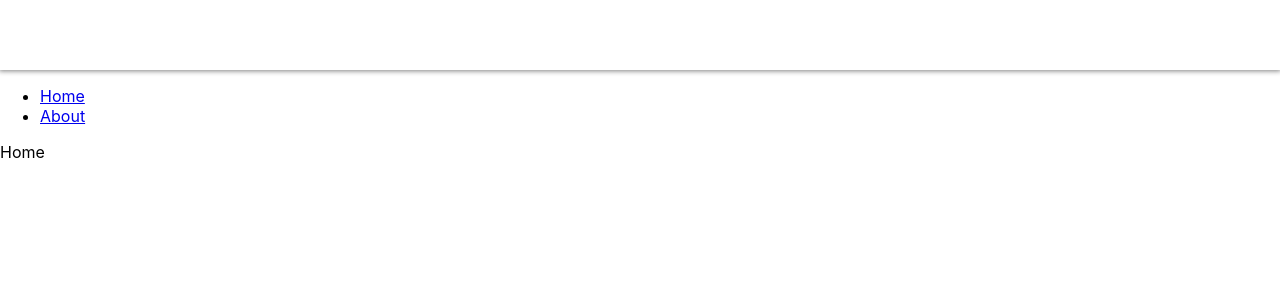
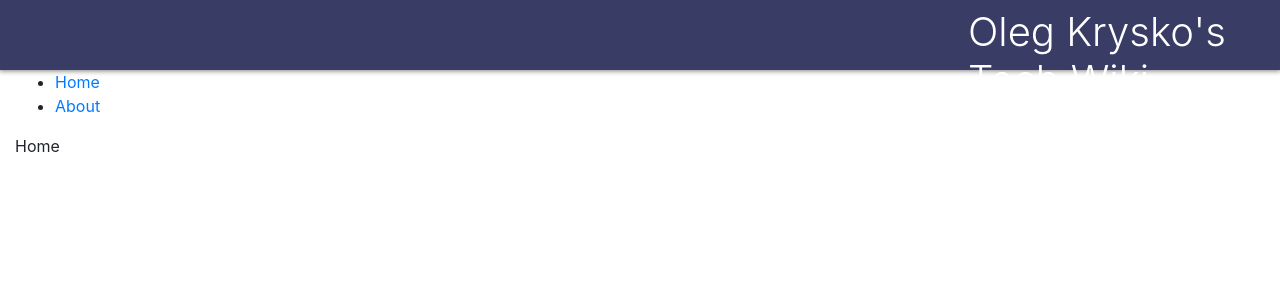
Before and after one commit to oleg3790/wiki, a React (Create React App) app in the folder wiki/: page /#/ in a window 1280 px wide. Shown: the top 300 px of the page. Built offline with nearby package versions, Linux system fonts and the light colour scheme.

Commit message:
Banner work

```diff
--- a/wiki/public/index.html
+++ b/wiki/public/index.html
@@ -5,34 +5,18 @@
     <link rel="shortcut icon" href="%PUBLIC_URL%/favicon.ico" />
     <meta name="viewport" content="width=device-width, initial-scale=1" />
     <meta name="theme-color" content="#000000" />
-    <!--
-      manifest.json provides metadata used when your web app is installed on a
-      user's mobile device or desktop. See https://developers.google.com/web/fundamentals/web-app-manifest/
-    -->
+
     <link rel="manifest" href="%PUBLIC_URL%/manifest.json" />
-    <!--
-      Notice the use of %PUBLIC_URL% in the tags above.
-      It will be replaced with the URL of the `public` folder during the build.
-      Only files inside the `public` folder can be referenced from the HTML.
-
-      Unlike "/favicon.ico" or "favicon.ico", "%PUBLIC_URL%/favicon.ico" will
-      work correctly both with client-side routing and a non-root public URL.
-      Learn how to configure a non-root public URL by running `npm run build`.
-    -->
-    <title>React App</title>
+    <link
+        rel="stylesheet"
+        href="https://maxcdn.bootstrapcdn.com/bootstrap/4.3.1/css/bootstrap.min.css"
+        integrity="sha384-ggOyR0iXCbMQv3Xipma34MD+dH/1fQ784/j6cY/iJTQUOhcWr7x9JvoRxT2MZw1T"
+        crossorigin="anonymous"
+    />
+    <title>OKrysko's Tech Wiki</title>
   </head>
   <body>
     <noscript>You need to enable JavaScript to run this app.</noscript>
     <div id="root"></div>
-    <!--
-      This HTML file is a template.
-      If you open it directly in the browser, you will see an empty page.
-
-      You can add webfonts, meta tags, or analytics to this file.
-      The build step will place the bundled scripts into the <body> tag.
-
-      To begin the development, run `npm start` or `yarn start`.
-      To create a production bundle, use `npm run build` or `yarn build`.
-    -->
   </body>
 </html>
--- a/wiki/src/Layout.tsx
+++ b/wiki/src/Layout.tsx
@@ -4,8 +4,10 @@ import { Container, Row, Col } from 'react-bootstrap';
 export default function Layout(props: any) {
     return (
         <Container fluid={true}>
-            <Row>
-                <Col id="main-banner"></Col>
+            <Row id="main-banner">
+                <Col xl={{ span: 3, offset: 9 }} className="p-2">
+                    <h1 id="main-title">Oleg Krysko's Tech Wiki</h1>
+                </Col>
             </Row>
             {props.children}
         </Container>
--- a/wiki/src/styles/App.scss
+++ b/wiki/src/styles/App.scss
@@ -1,6 +1,15 @@
 $gray: gray;
+$light-color: white;
+$main-color: rgb(57, 61, 102);
 
 #main-banner {
     box-shadow: 0px 0px 5px 1px $gray;
     height: 70px;
+    background-color: $main-color;
 }
+
+#main-title {
+    font-size: 2.5rem;
+    font-weight: 300;
+    color: $light-color;
+}
```
